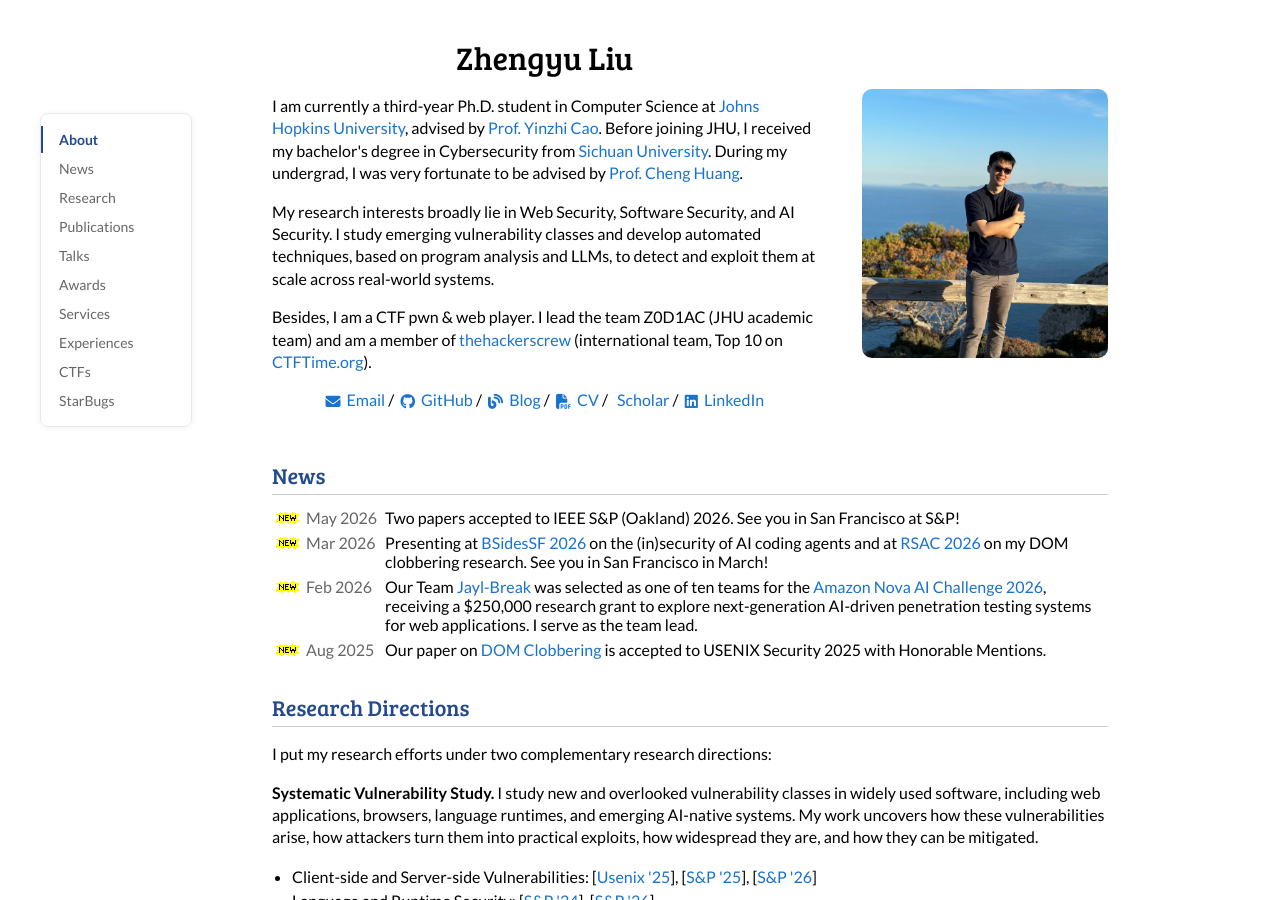
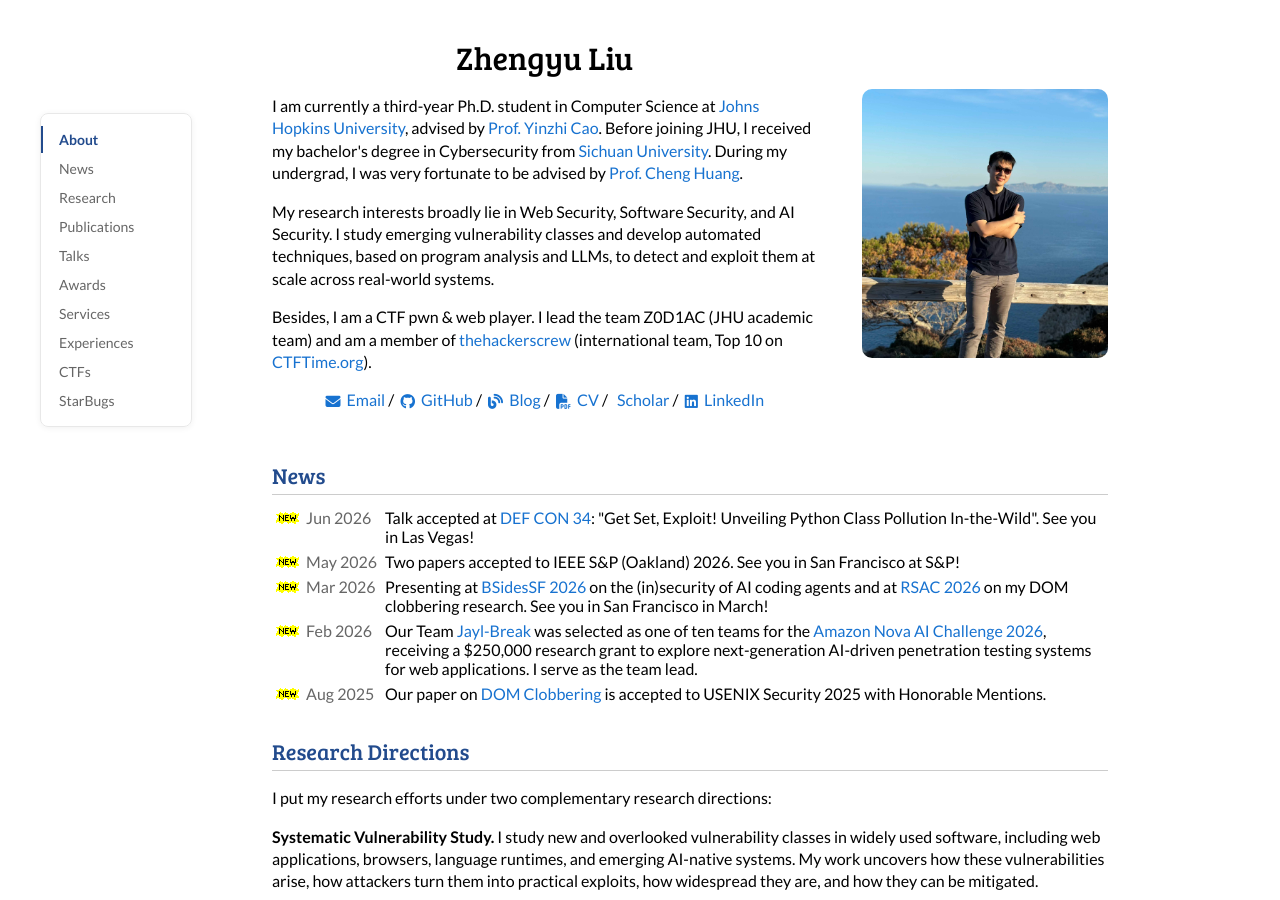
Before and after one commit to jackfromeast/jackfromeast.github.io, a Jekyll site: the page built from _posts/2026-05-18-JAW.md, in a window 1280 px wide and 900 px high. Built offline with Jekyll 4.4.1, drawn with Linux system fonts in a browser that asks for light colours; a style sheet for code colours, icons or effects is not loaded; some of the changed text lies outside the part shown.

Commit message:
feat: add DEF CON 34 talk announcement

```diff
--- a/_layouts/default.html
+++ b/_layouts/default.html
@@ -91,6 +91,10 @@
                 <h2>News</h2>
               </div>
               <table style="border:none;border-collapse:collapse;width:100%;">
+                <tr>
+                  <td style="border:none;padding:3px 8px 3px 0;vertical-align:top;white-space:nowrap;"><img src="images/new.gif" alt="new"> <span style="color:#666;">Jun 2026</span></td>
+                  <td style="border:none;padding:3px 0;vertical-align:top;">Talk accepted at <a href="https://defcon.org/" target="_blank" rel="noopener noreferrer">DEF CON 34</a>: "Get Set, Exploit! Unveiling Python Class Pollution In-the-Wild". See you in Las Vegas!</td>
+                </tr>
                 <tr>
                   <td style="border:none;padding:3px 8px 3px 0;vertical-align:top;white-space:nowrap;"><img src="images/new.gif" alt="new"> <span style="color:#666;">May 2026</span></td>
                   <td style="border:none;padding:3px 0;vertical-align:top;">Two papers accepted to IEEE S&P (Oakland) 2026. See you in San Francisco at S&P!</td>
```
Also changed, not shown: _talks/2026-08-07-DEFCON.md (added, +13 -0 lines).
